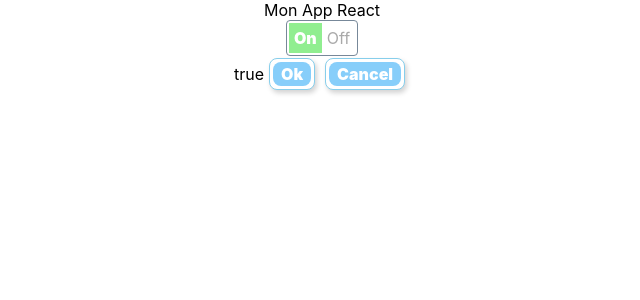
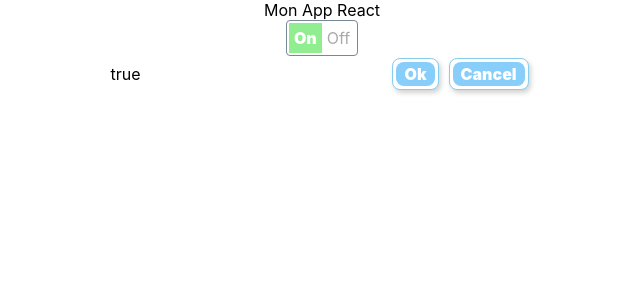
Before and after one commit to champix56/react_cv, a React (Create React App) app: page / in a window 1280 px wide. Shown: the top 300 px of the page, without its empty margins (318-958 px from the left). Built offline with nearby package versions, Linux system fonts and the light colour scheme.

Commit message:
model d'input text basic toujours le meme probleme le parent ne possede pas d'etat

```diff
--- a/src/App/App.js
+++ b/src/App/App.js
@@ -2,6 +2,7 @@ import React from 'react';
 import Button from './component/Button/Button'
 import './App.css';
 import Slider from './component/Slider/Slider';
+import InputText from './component/InputText/InputText';
 
 function App(props) {
   var valueState=true;
@@ -12,6 +13,7 @@ function App(props) {
   return (
     <div className="App">Mon App React<br/>
     <Slider value={valueState} onClick={sliderToggle}/><br/>{valueState.toString()}
+      <InputText></InputText>
       <Button text="Ok"></Button><Button text="Cancel"></Button>
    </div>
  );
--- /dev/null
+++ b/src/App/component/InputText/InputText.js
@@ -0,0 +1,13 @@
+import React from 'react';
+import PropTypes from 'prop-types';
+import styles from './InputText.module.css';
+
+const InputText = (props) => (
+  <input type="text" className={styles.InputText} value={props.value} onChange={props.onchange} data-testid="InputText"/>
+);
+
+InputText.propTypes = {value:PropTypes.string,onchange:PropTypes.func };
+
+InputText.defaultProps = {value:"",onchange:function(){}};
+
+export default InputText;
--- /dev/null
+++ b/src/App/component/InputText/InputText.module.css
@@ -0,0 +1,9 @@
+.InputText {
+    border:none !important;
+    color: skyblue;
+    font-size: 14pt;
+}
+.InputText:focus{
+    outline: none;
+    text-decoration: underline;
+}
```
Also changed, not shown: 1 other file (tests, documents, lock files or other folders).
